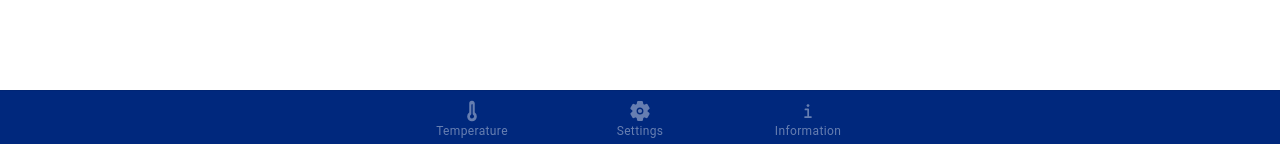
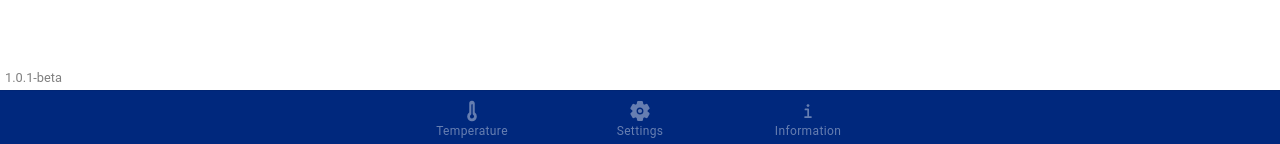
Before and after one commit to J-Cat/crafty-control, a React (Create React App) app: page /#/connect in a window 1280 px wide. Shown: the part 653-797 px from the top of the page. Built offline with nearby package versions, Linux system fonts and the light colour scheme; what typescript-task-queue would draw is missing.

Commit message:
Added version label.

```diff
--- a/src/pages/connect/Connect.css
+++ b/src/pages/connect/Connect.css
@@ -1,5 +1,13 @@
 :host(open) .inner-scroll {
       display: flex;
+}
+.connect-version-label {
+  position: absolute;
+  bottom: 5px;
+  left: 5px;
+  font-size: .8em;
+  opacity: 0.5;
+  z-index: 1000;
 }
 .content ion-list {
     width: 100%;
--- a/src/pages/connect/Connect.tsx
+++ b/src/pages/connect/Connect.tsx
@@ -21,6 +21,7 @@ import { ICraftyControlState } from '../../state/ICraftyControlState';
 import { IAction } from '../../state/IAction';
 import { RouteComponentProps } from 'react-router';
 import { CraftyControlActions } from '../../state/CraftyControlActions';
+const version = require('../../../package.json').version;
 
 const Connect: React.FC<RouteComponentProps> = ({history}) => {
     const { state, dispatch } = useContext(AppContext) as {state: ICraftyControlState, dispatch: React.Dispatch<IAction>};
@@ -39,6 +40,7 @@ const Connect: React.FC<RouteComponentProps> = ({history}) => {
 
     return (
       <IonPage>
+        <IonLabel class="connect-version-label">{version}</IonLabel>
         <IonHeader>
           <IonToolbar>
             <IonImg slot="start" src={`${process.env.PUBLIC_URL}/assets/icon/favicon.png`} style={{width: 40, height: 40, margin: 8 }} />
--- a/src/pages/home/Home.css
+++ b/src/pages/home/Home.css
@@ -8,6 +8,7 @@
   left: 5px;
   font-size: .8em;
   opacity: 0.5;
+  z-index: 1000;
 }
 
 .content ion-list {
--- a/src/pages/home/Home.tsx
+++ b/src/pages/home/Home.tsx
@@ -22,6 +22,8 @@ import { ICraftyControlState, TemperatureUnit } from '../../state/ICraftyControl
 import { IAction } from '../../state/IAction';
 import { Redirect } from 'react-router';
 import CraftyControl from '../../crafty/WebBluetoothCraftyControl';
+
+const version = require('../../../package.json').version;
 
 const Home: React.FC = () => {
   const { state } = useContext(AppContext) as { state: ICraftyControlState, dispatch: React.Dispatch<IAction> };
@@ -64,7 +66,7 @@ const Home: React.FC = () => {
   return (
     !state.connected ? <Redirect to="/connect" /> :
       <IonPage>
-        <IonLabel class="version-label">{process.env.REACT_APP_VERSION}</IonLabel>
+        <IonLabel class="version-label">{version}</IonLabel>
         <IonHeader>
           <IonToolbar>
             <IonImg slot="start" src={`${process.env.PUBLIC_URL}/assets/icon/favicon.png`} style={{ width: 40, height: 40, margin: 8 }} />
--- /dev/null
+++ b/test.js
@@ -0,0 +1 @@
+console.log(require('./package.json').version);
```
Also changed, not shown: package.json (+6 -5 lines), 1 other file (tests, documents, lock files or other folders).
